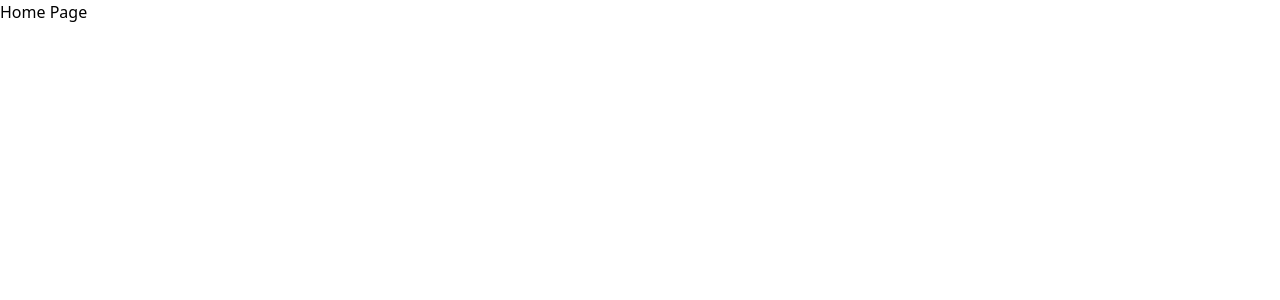
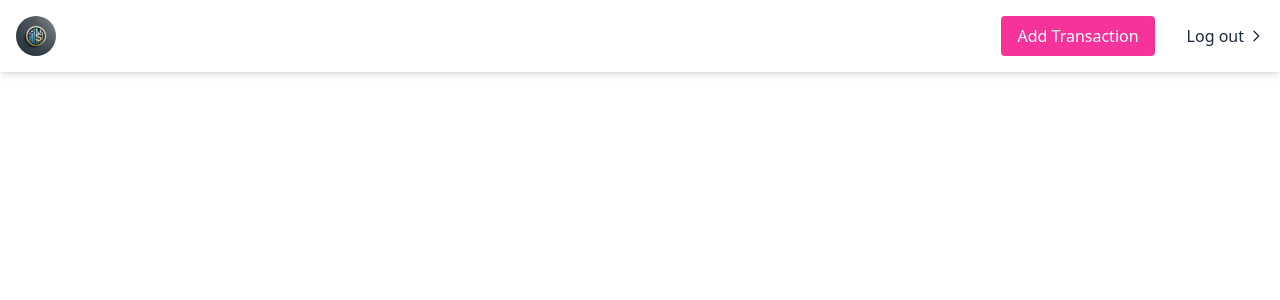
Before and after one commit to Tuancoder2002/money-client, a React (Vite) app: page /home in a window 1280 px wide. Shown: the top 300 px of the page. Built offline with nearby package versions, Linux system fonts and the light colour scheme; sample sign-in values are in the browser's storage.

Commit message:
update-modal

```diff
--- /dev/null
+++ b/src/components/HeaderForm.tsx
@@ -0,0 +1,47 @@
+import React, { useState } from "react";
+import logo from "../assets/logo.png";
+import WalletModal from "./WalletModal";
+
+const HeaderForm: React.FC = () => {
+  const [isModalOpen, setIsModalOpen] = useState(false);
+
+  return (
+    <header className="bg-white shadow-md fixed w-full top-0 z-10">
+      <div className="container mx-auto px-4 py-4 flex justify-between items-center">
+        <div className="flex items-center text-blue-600 text-2xl font-bold">
+          <img
+            src={logo}
+            alt="Logo"
+            className="w-10 h-10 rounded-full cursor-pointer"
+            onClick={() => setIsModalOpen(true)}
+          />
+        </div>
+        <nav className="flex items-center space-x-8 text-gray-800">
+          <button className="bg-pink-500 text-white px-4 py-2 rounded hover:bg-pink-700 transition duration-200">
+            Add Transaction
+          </button>
+          <a href="#" className="hover:text-blue-600 flex items-center">
+            Log out
+            <svg
+              xmlns="http://www.w3.org/2000/svg"
+              fill="none"
+              viewBox="0 0 24 24"
+              strokeWidth={2}
+              stroke="currentColor"
+              className="w-4 h-4 ml-1"
+            >
+              <path
+                strokeLinecap="round"
+                strokeLinejoin="round"
+                d="M9 5l7 7-7 7"
+              />
+            </svg>
+          </a>
+        </nav>
+      </div>
+      <WalletModal isOpen={isModalOpen} onClose={() => setIsModalOpen(false)} />
+    </header>
+  );
+};
+
+export default HeaderForm;
--- /dev/null
+++ b/src/components/WalletModal.tsx
@@ -0,0 +1,41 @@
+// src/components/Modal.tsx
+import React from "react";
+
+interface WalletModalProps {
+  isOpen: boolean;
+  onClose: () => void;
+}
+
+const WalletModal: React.FC<WalletModalProps> = ({ isOpen, onClose }) => {
+  if (!isOpen) return null;
+
+  // Danh sách ví tạm thời
+  const wallets = ["Wallet 1", "Wallet 2", "Wallet 3"];
+
+  return (
+    <div className="fixed inset-0 flex justify-center items-center z-20 ">
+      <div
+        className="absolute inset-0 bg-gray-300 opacity-30"
+        onClick={onClose}
+      ></div>
+      <div
+        className="relative bg-white p-6 rounded shadow-lg w-1/3 z-30 "
+        onClick={(e) => e.stopPropagation()}
+      >
+        <button onClick={onClose} className="text-red-500 float-right">
+          Close
+        </button>
+        <h2 className="text-xl font-bold mb-4">Your Wallets</h2>
+        <ul>
+          {wallets.map((wallet, index) => (
+            <li key={index} className="mb-2">
+              {wallet}
+            </li>
+          ))}
+        </ul>
+      </div>
+    </div>
+  );
+};
+
+export default WalletModal;
--- a/src/pages/HomePage.tsx
+++ b/src/pages/HomePage.tsx
@@ -1,4 +1,5 @@
 import React from 'react';
+import HeaderForm from '../components/HeaderForm';
 
 
 const HomePage: React.FC = () => {
@@ -6,7 +7,7 @@ const HomePage: React.FC = () => {
 
   return (
     <div>
-      <h1>Home Page</h1>
+      <HeaderForm/>
     </div>
   );
 };
--- a/src/pages/LoginPage.tsx
+++ b/src/pages/LoginPage.tsx
@@ -11,7 +11,7 @@ const LoginPage: React.FC = () => {
 
   const handleLogin = async (email: string, password: string) => {
     try {
-      const response = await axios.post("http://localhost:3000/login", {
+      const response = await axios.post("http://localhost:3000/auth/login", {
         email,
         password,
       });
--- a/src/pages/RegisterPage.tsx
+++ b/src/pages/RegisterPage.tsx
@@ -16,7 +16,7 @@ const RegisterPage: React.FC = () => {
     password: string
   ) => {
     try {
-      const response = await axios.post("http://localhost:3000/register", {
+      const response = await axios.post("http://localhost:3000/auth/register", {
         email,
         name,
         gender,
```
Also changed, not shown: src/assets/logo.png (added).
